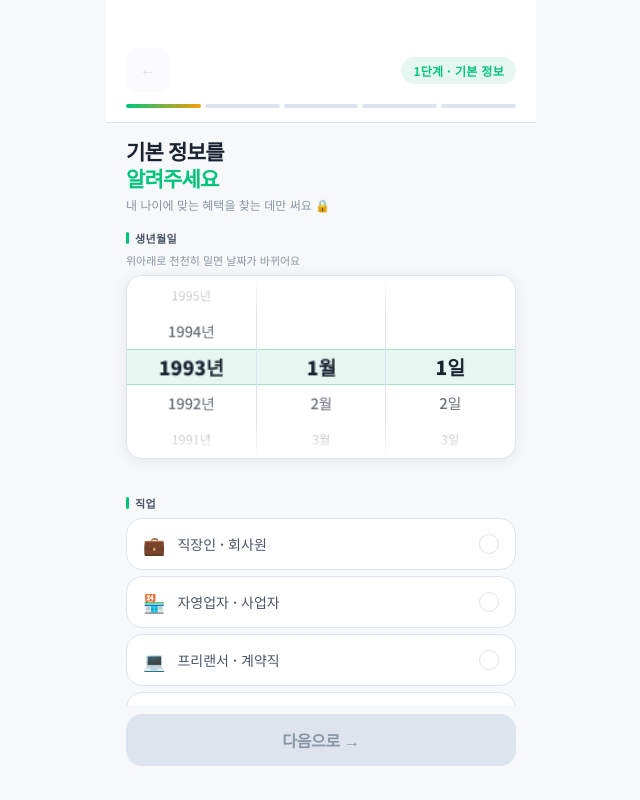
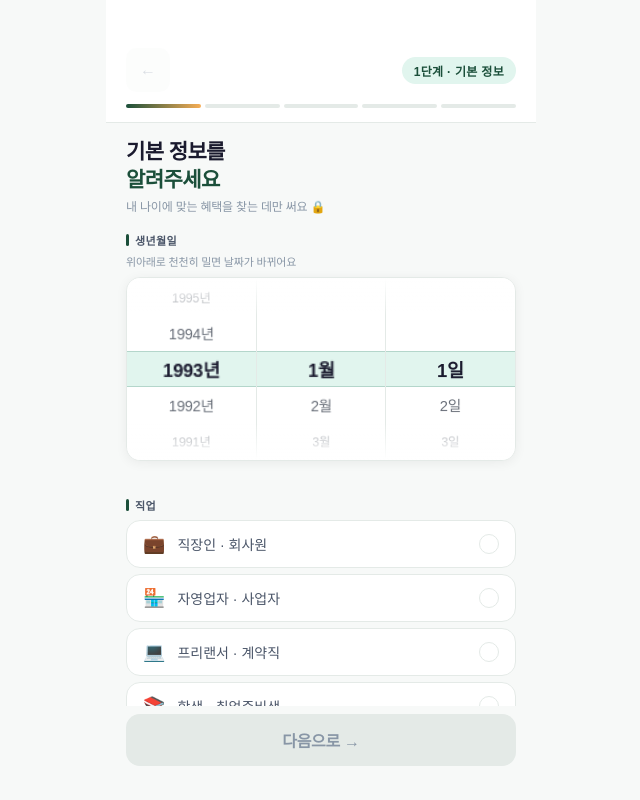
Before and after one commit to minchul-der/mate-app, a plain HTML site: page onboarding.html in a window 1280 px wide. Shown: the whole page, without its empty margins (319-959 px from the left). Drawn offline with Linux system fonts and the light colour scheme; a web font is replaced by a local one.

Commit message:
리디자인 5/6 — onboarding.html 디자인 시스템 v2 적용
- Noto Sans KR 제거, style.css Pretendard로 통합
- :root 변수 교체: --green=#1B4F3A, 배경색 #F7F9F8
- 휠 피커 하이라이트 border rgba(0,168,107)→rgba(45,122,95) 다크그린
- 버튼 shadow rgba(0,168,107)→rgba(27,79,58) 브랜드 일치
- font-weight 900→700 전반 정제 (Pretendard 최적화)
- 완료화면 버튼 shadow 다크그린 적용

Co-Authored-By: Claude Sonnet 4.6 <noreply@anthropic.com>

```diff
--- a/onboarding.html
+++ b/onboarding.html
@@ -4,27 +4,26 @@
   <meta charset="UTF-8" />
   <meta name="viewport" content="width=device-width, initial-scale=1.0, maximum-scale=1.0, user-scalable=no" />
   <title>메이트 — 기본 정보</title>
-  <link rel="preconnect" href="https://fonts.googleapis.com" />
-  <link href="https://fonts.googleapis.com/css2?family=Noto+Sans+KR:wght@300;400;500;700;900&display=swap" rel="stylesheet" />
+  <link rel="stylesheet" href="css/style.css" />
   <style>
     :root {
-      --bg:       #F7F8FA;
+      --bg:       #F7F9F8;
       --surface:  #FFFFFF;
-      --surface2: #F2F5F9;
-      --green:    #00C47A;
-      --green-d:  #00A868;
-      --green-l:  #E6F7F1;
-      --amber:    #F59E0B;
-      --amber-l:  #FEF3C7;
+      --surface2: #F7F9F8;
+      --green:    #1B4F3A;
+      --green-d:  #2D7A5F;
+      --green-l:  #E1F5EE;
+      --amber:    #F6AD55;
+      --amber-l:  #FFF8EC;
       --blue:     #3B82F6;
       --blue-l:   #EFF6FF;
-      --navy:     #1A2332;
+      --navy:     #1A1A2E;
       --text2:    #4A5568;
       --text3:    #8896A6;
-      --border:   #DDE4EE;
-      --radius:   16px;
-      --font:     'Noto Sans KR', sans-serif;
-      --shadow:   0 2px 16px rgba(0,0,0,0.07);
+      --border:   #E4EAE7;
+      --radius:   14px;
+      --font:     'Pretendard', 'Noto Sans KR', sans-serif;
+      --shadow:   0 2px 12px rgba(0,0,0,0.06);
     }
 
     *, *::before, *::after { box-sizing: border-box; margin: 0; padding: 0; -webkit-tap-highlight-color: transparent; }
@@ -79,14 +78,14 @@
     .slide.exit      { opacity: 0; transform: translateX(-40px); }
     .slide.exit-back { opacity: 0; transform: translateX(40px); }
 
-    .slide-title { font-size: 21px; font-weight: 900; letter-spacing: -0.8px; line-height: 1.3; margin-bottom: 3px; word-break: keep-all; }
+    .slide-title { font-size: 21px; font-weight: 700; letter-spacing: -0.6px; line-height: 1.35; margin-bottom: 3px; word-break: keep-all; }
     .slide-title .hi { color: var(--green); }
     .slide-sub { font-size: 12px; color: var(--text3); margin-bottom: 16px; line-height: 1.5; word-break: keep-all; }
 
     .sec { margin-bottom: 14px; }
     .sec-label {
       display: flex; align-items: center; gap: 6px;
-      font-size: 11px; font-weight: 800; color: var(--text2);
+      font-size: 11px; font-weight: 700; color: var(--text2);
       letter-spacing: 0.4px; text-transform: uppercase; margin-bottom: 7px;
     }
     .sec-label::before { content: ''; display: block; width: 3px; height: 12px; background: var(--green); border-radius: 2px; }
@@ -137,14 +136,13 @@
     }
     .wp-item.near2 { color: rgba(26,35,50,0.42); transform: scale(0.90); }
     .wp-item.near1 { color: rgba(26,35,50,0.65); font-weight: 500; transform: scale(1.05); }
-    .wp-item.sel   { color: var(--navy); font-weight: 900; transform: scale(1.38); }
+    .wp-item.sel   { color: var(--navy); font-weight: 700; transform: scale(1.32); }
 
-    /* z-index 제거: 글자가 초록 밴드 위에 렌더링됨 */
     .wheel-hl {
       position: absolute; left: 0; right: 0; top: 50%; transform: translateY(-50%);
       height: 36px; background: var(--green-l);
-      border-top: 1.5px solid rgba(0,168,107,0.28);
-      border-bottom: 1.5px solid rgba(0,168,107,0.28);
+      border-top: 1px solid rgba(45,122,95,0.25);
+      border-bottom: 1px solid rgba(45,122,95,0.25);
       pointer-events: none;
     }
     .wheel-fade-t, .wheel-fade-b {
@@ -232,7 +230,7 @@
       background: var(--surface); border: 1.5px solid var(--border); border-radius: var(--radius);
       transition: border-color 0.2s, box-shadow 0.2s;
     }
-    .asset-wrap.focused { border-color: var(--green); box-shadow: 0 0 0 3px rgba(0,168,107,0.10); }
+    .asset-wrap.focused { border-color: var(--green); box-shadow: 0 0 0 3px rgba(27,79,58,0.10); }
     .asset-input {
       flex: 1; background: none; border: none; outline: none;
       color: var(--navy); font-family: var(--font); font-size: 22px; font-weight: 700;
@@ -324,12 +322,12 @@
     .next-btn {
       width: 100%; height: 52px; border-radius: var(--radius);
       background: var(--green); border: none; color: white;
-      font-family: var(--font); font-size: 16px; font-weight: 700;
+      font-family: var(--font); font-size: 16px; font-weight: 600;
       cursor: pointer; display: flex; align-items: center; justify-content: center; gap: 6px;
       transition: all 0.2s; letter-spacing: -0.3px;
-      box-shadow: 0 6px 20px rgba(0,168,107,0.30);
+      box-shadow: 0 4px 16px rgba(27,79,58,0.28);
     }
-    .next-btn:active { transform: scale(0.98); box-shadow: 0 3px 10px rgba(0,168,107,0.2); }
+    .next-btn:active { transform: scale(0.98); opacity: 0.92; }
     .next-btn:disabled { background: var(--border); color: var(--text3); box-shadow: none; cursor: not-allowed; }
 
     /* ── 완료 화면 ── */
@@ -341,14 +339,14 @@
     .complete-screen.show { opacity: 1; pointer-events: auto; }
     .complete-emoji { font-size: 58px; margin-bottom: 18px; animation: popIn 0.5s ease; }
     @keyframes popIn { 0% { transform: scale(0.4); opacity: 0; } 70% { transform: scale(1.08); } 100% { transform: scale(1); opacity: 1; } }
-    .complete-title { font-size: 24px; font-weight: 900; letter-spacing: -1px; text-align: center; margin-bottom: 10px; line-height: 1.3; }
+    .complete-title { font-size: 23px; font-weight: 700; letter-spacing: -0.8px; text-align: center; margin-bottom: 10px; line-height: 1.35; }
     .complete-title span { color: var(--green); }
     .complete-desc { font-size: 14px; color: var(--text3); text-align: center; line-height: 1.7; margin-bottom: 32px; word-break: keep-all; }
     .complete-btn {
       width: 100%; height: 52px; border-radius: var(--radius);
       background: var(--green); border: none; color: white;
-      font-family: var(--font); font-size: 16px; font-weight: 900;
-      cursor: pointer; box-shadow: 0 6px 20px rgba(0,168,107,0.35); transition: all 0.2s;
+      font-family: var(--font); font-size: 16px; font-weight: 700;
+      cursor: pointer; box-shadow: 0 4px 16px rgba(27,79,58,0.28); transition: all 0.2s;
     }
     .complete-btn:active { transform: scale(0.98); }
   </style>
```
